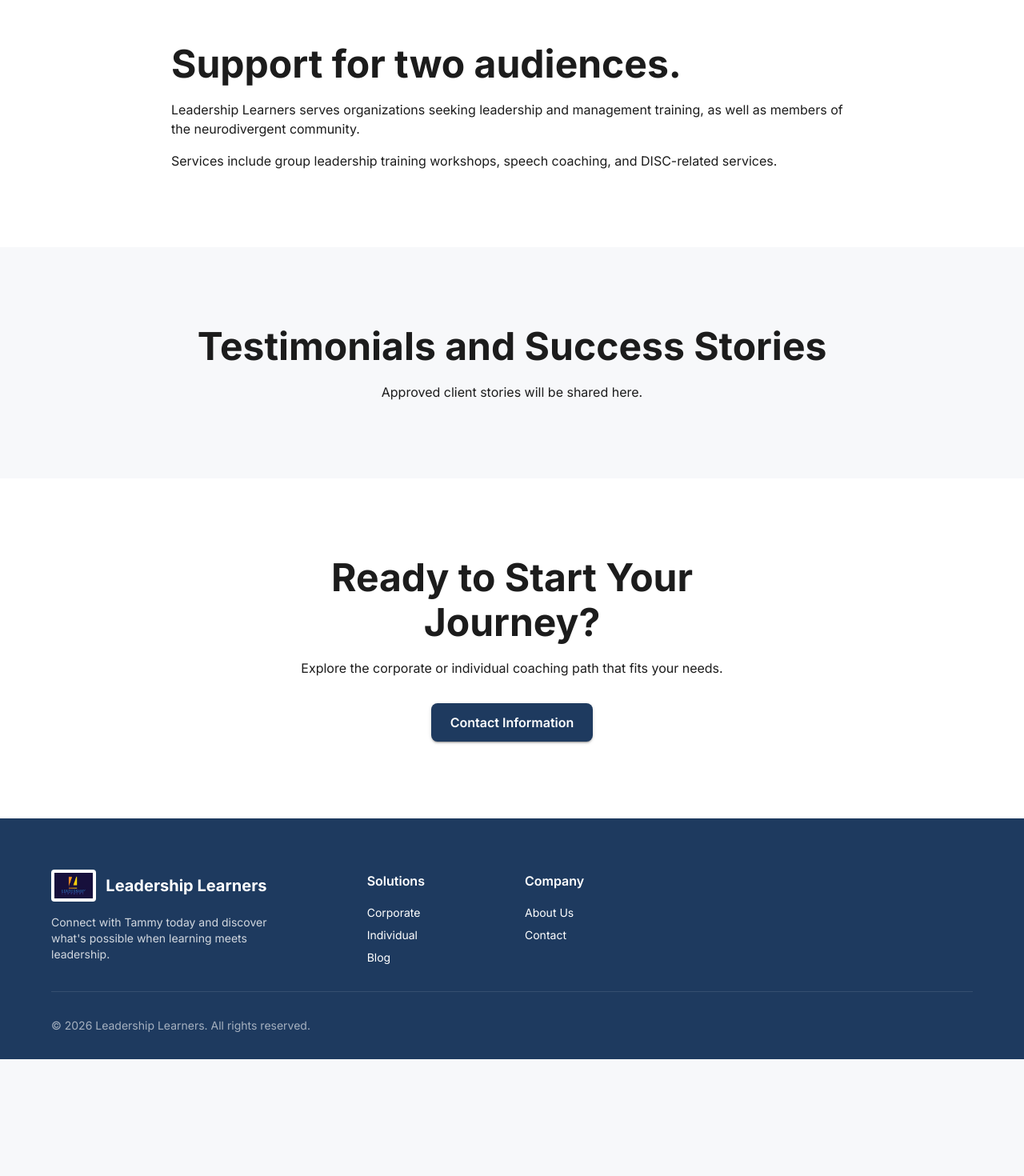
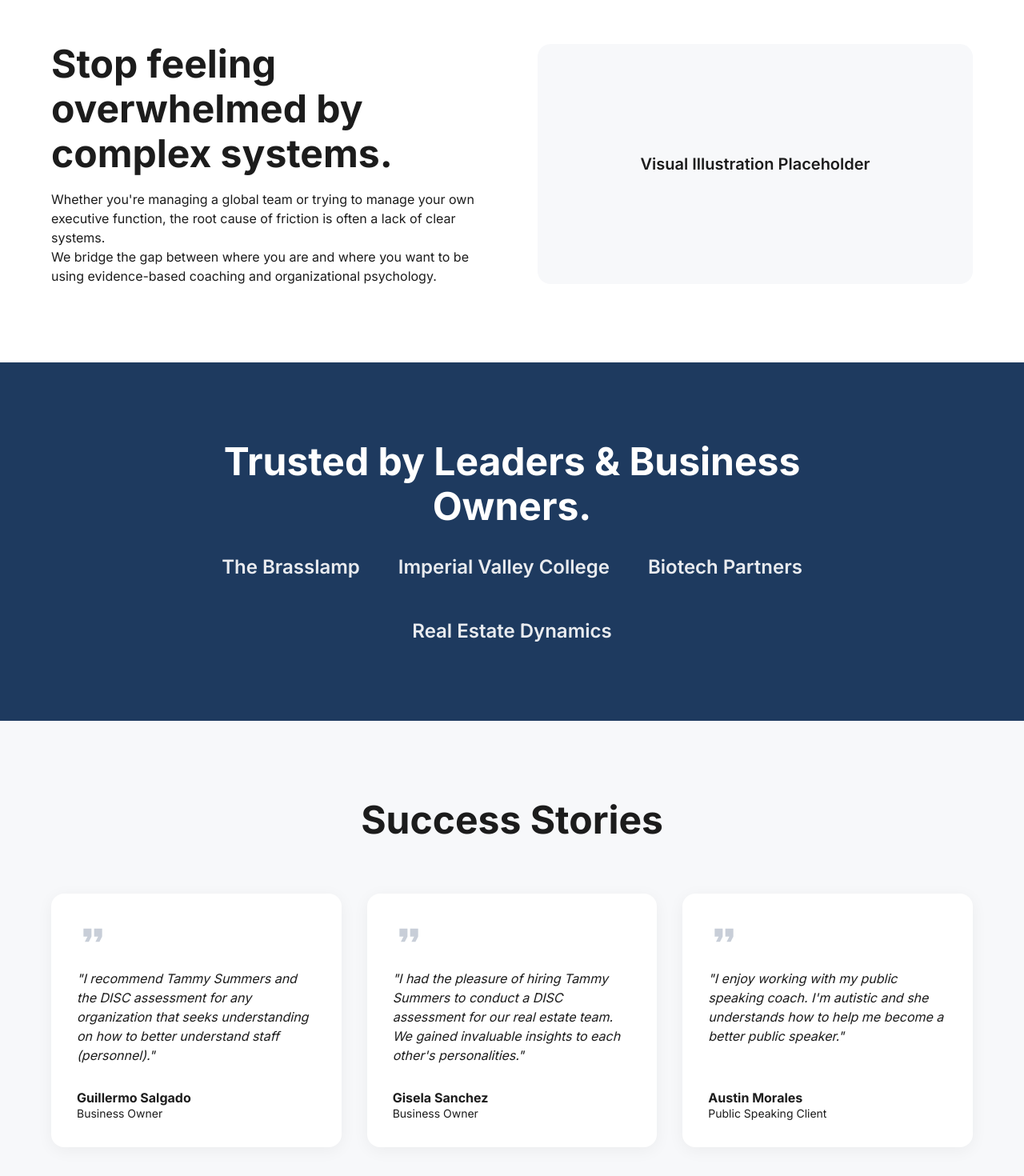
Before and after one commit to TECnologyj77/leadership-learns, a React (Vite) app: page / in a window 1280 px wide. Shown: the part 960-2430 px from the top of the page at 80% size. Before the commit the page ends 2284 px from the top, so only its background shows below. Built offline with nearby package versions, Linux system fonts and the light colour scheme.

Commit message:
fix: restore approved homepage copy

```diff
--- a/src/pages/Home.tsx
+++ b/src/pages/Home.tsx
@@ -8,9 +8,27 @@ import AppButton from '../components/ui/AppButton';
 import AppSection from '../components/ui/AppSection';
 import AppContainer from '../components/ui/AppContainer';
 import CoachingPathCard from '../components/marketing/CoachingPathCard';
+import TestimonialCard from '../components/marketing/TestimonialCard';
 import VideoPlayer from '../components/ui/VideoPlayer';
 import overallVideo from '../assets/Overall Video (9x16).mp4';
-import { captureContactClicked } from '../analytics/events';
+
+const testimonials = [
+  {
+    quote: "I recommend Tammy Summers and the DISC assessment for any organization that seeks understanding on how to better understand staff (personnel).",
+    author: "Guillermo Salgado",
+    role: "Business Owner"
+  },
+  {
+    quote: "I had the pleasure of hiring Tammy Summers to conduct a DISC assessment for our real estate team. We gained invaluable insights to each other's personalities.",
+    author: "Gisela Sanchez",
+    role: "Business Owner"
+  },
+  {
+    quote: "I enjoy working with my public speaking coach. I'm autistic and she understands how to help me become a better public speaker.",
+    author: "Austin Morales",
+    role: "Public Speaking Client"
+  }
+];
 
 const Home: React.FC = () => {
   return (
@@ -21,17 +39,17 @@ const Home: React.FC = () => {
           <Grid container spacing={8} sx={{ alignItems: 'center' }}>
             <Grid size={{ xs: 12, md: 7 }}>
               <AppText variant="h1" gutterBottom sx={{ fontSize: { xs: '2.5rem', md: '3.5rem' }, fontWeight: 800 }}>
-                Leadership Training and <br />
-                <Box component="span" sx={{ color: 'primary.main' }}>Coaching</Box>
+                Clarity and Growth for <br />
+                <Box component="span" sx={{ color: 'primary.main' }}>Modern Leaders</Box>
               </AppText>
               <AppText variant="h5" color="text.secondary" sx={{ mb: 4, maxWidth: 600 }}>
-                Explore leadership training for organizations and individual coaching for the neurodivergent community.
+                Specialized coaching to help you build structure, lead with authority, and align with your true identity.
               </AppText>
               <Grid container spacing={3} sx={{ mt: 2 }}>
                 <Grid size={{ xs: 12, sm: 6 }}>
                   <CoachingPathCard
                     title="Corporate Leadership"
-                    description="Group leadership training workshops and DISC-related services for organizations."
+                    description="Development for executives and teams. Scale your organization with structured clarity."
                     path="/corporate"
                     buttonText="Explore Corporate"
                     icon={<BusinessIcon sx={{ fontSize: 40 }} />}
@@ -41,7 +59,7 @@ const Home: React.FC = () => {
                 <Grid size={{ xs: 12, sm: 6 }}>
                   <CoachingPathCard
                     title="Individual Coaching"
-                    description="Speech coaching, confidence building, social-skills support, and DISC-related services."
+                    description="1:1 coaching for neurodivergent professionals. Build systems that work with your brain."
                     path="/individual"
                     buttonText="Explore Individual"
                     icon={<PersonIcon sx={{ fontSize: 40 }} />}
@@ -60,27 +78,65 @@ const Home: React.FC = () => {
       </AppSection>
 
       <AppSection variant="white">
-        <AppContainer maxWidth="md">
-          <AppText variant="h3" gutterBottom sx={{ fontWeight: 700 }}>
-            Support for two audiences.
-          </AppText>
-          <AppText variant="body1" color="text.secondary" sx={{ mb: 2 }}>
-            Leadership Learners serves organizations seeking leadership and management training, as well as members of the neurodivergent community.
-          </AppText>
-          <AppText variant="body1" color="text.secondary">
-            Services include group leadership training workshops, speech coaching, and DISC-related services.
-          </AppText>
+        <AppContainer>
+          <Grid container spacing={8} sx={{ alignItems: 'center' }}>
+            <Grid size={{ xs: 12, md: 6 }}>
+              <AppText variant="h3" gutterBottom sx={{ fontWeight: 700 }}>
+                Stop feeling overwhelmed by complex systems.
+              </AppText>
+              <AppText variant="body1" color="text.secondary" paragraph>
+                Whether you're managing a global team or trying to manage your own executive function, the root cause of friction is often a lack of clear systems.
+              </AppText>
+              <AppText variant="body1" color="text.secondary">
+                We bridge the gap between where you are and where you want to be using evidence-based coaching and organizational psychology.
+              </AppText>
+            </Grid>
+            <Grid size={{ xs: 12, md: 6 }}>
+              <Box
+                sx={{
+                  bgcolor: 'background.default',
+                  height: 300,
+                  borderRadius: 4,
+                  display: 'flex',
+                  alignItems: 'center',
+                  justifyContent: 'center'
+                }}
+              >
+                <AppText variant="h6" color="text.secondary">Visual Illustration Placeholder</AppText>
+              </Box>
+            </Grid>
+          </Grid>
         </AppContainer>
       </AppSection>
 
+      {/* Authority Section */}
+      <AppSection variant="dark" sx={{ textAlign: 'center' }}>
+        <AppContainer maxWidth="md">
+          <AppText variant="h3" gutterBottom sx={{ color: 'primary.contrastText', fontWeight: 700 }}>
+            Trusted by Leaders & Business Owners.
+          </AppText>
+          <Box sx={{ display: 'flex', justifyContent: 'center', gap: 6, flexWrap: 'wrap', opacity: 0.9, mt: 4 }}>
+            <AppText variant="h5" sx={{ fontWeight: 600 }}>The Brasslamp</AppText>
+            <AppText variant="h5" sx={{ fontWeight: 600 }}>Imperial Valley College</AppText>
+            <AppText variant="h5" sx={{ fontWeight: 600 }}>Biotech Partners</AppText>
+            <AppText variant="h5" sx={{ fontWeight: 600 }}>Real Estate Dynamics</AppText>
+          </Box>
+        </AppContainer>
+      </AppSection>
+
+      {/* Testimonials */}
       <AppSection variant="light">
-        <AppContainer maxWidth="md">
-          <AppText variant="h3" gutterBottom sx={{ textAlign: 'center', fontWeight: 700 }}>
-            Testimonials and Success Stories
+        <AppContainer>
+          <AppText variant="h3" sx={{ textAlign: 'center', mb: 8, fontWeight: 700 }}>
+            Success Stories
           </AppText>
-          <AppText variant="body1" color="text.secondary" sx={{ textAlign: 'center' }}>
-            Approved client stories will be shared here.
-          </AppText>
+          <Grid container spacing={4}>
+            {testimonials.map((testimonial, i) => (
+              <Grid size={{ xs: 12, md: 4 }} key={i}>
+                <TestimonialCard {...testimonial} />
+              </Grid>
+            ))}
+          </Grid>
         </AppContainer>
       </AppSection>
 
@@ -91,11 +147,14 @@ const Home: React.FC = () => {
             Ready to Start Your Journey?
           </AppText>
           <AppText variant="body1" color="text.secondary" sx={{ mb: 4 }}>
-            Explore the corporate or individual coaching path that fits your needs.
+            Choose the path that fits your current needs and let's build something great together.
           </AppText>
           <Box sx={{ display: 'flex', gap: 2, justifyContent: 'center', flexWrap: 'wrap' }}>
-            <AppButton variant="contained" color="primary" size="large" component={RouterLink} to="/contact" onClick={() => captureContactClicked('home_final')}>
-              Contact Information
+            <AppButton variant="contained" color="primary" size="large" component={RouterLink} to="/corporate">
+              Corporate Path
+            </AppButton>
+            <AppButton variant="outlined" color="secondary" size="large" component={RouterLink} to="/individual">
+              Individual Path
             </AppButton>
           </Box>
         </AppContainer>
```
